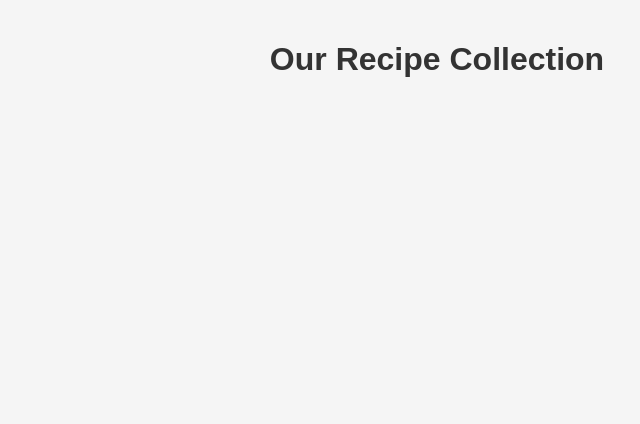
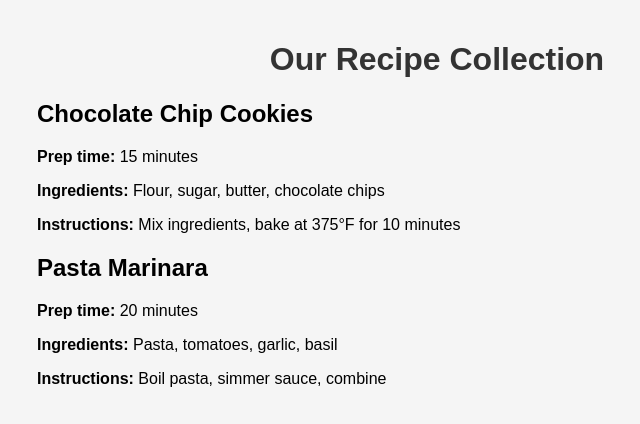
Before and after one commit to Travebro/recipe-collection, a plain HTML site: page index.html in a window 1280 px wide. Shown: the whole page, without its empty margins (203-843 px from the left). Drawn offline with Linux system fonts and the light colour scheme.

Commit message:
Add two sample recipe cards

```diff
--- a/index.html
+++ b/index.html
@@ -7,7 +7,19 @@
 <body>
 <h1>Our Recipe Collection</h1>
 <div class="recipe-container">
-<!-- Recipes will be added here -->
+<div class="recipe-card">
+<h2>Chocolate Chip Cookies</h2>
+<p><strong>Prep time:</strong> 15 minutes</p>
+<p><strong>Ingredients:</strong> Flour, sugar, butter, chocolate
+chips</p>
+<p><strong>Instructions:</strong> Mix ingredients, bake at 375°F for 10
+minutes</p>
 </div>
+<div class="recipe-card">
+<h2>Pasta Marinara</h2>
+<p><strong>Prep time:</strong> 20 minutes</p>
+<p><strong>Ingredients:</strong> Pasta, tomatoes, garlic, basil</p>
+<p><strong>Instructions:</strong> Boil pasta, simmer sauce, combine</p>
+</div></div>
 </body>
 </html>
```
